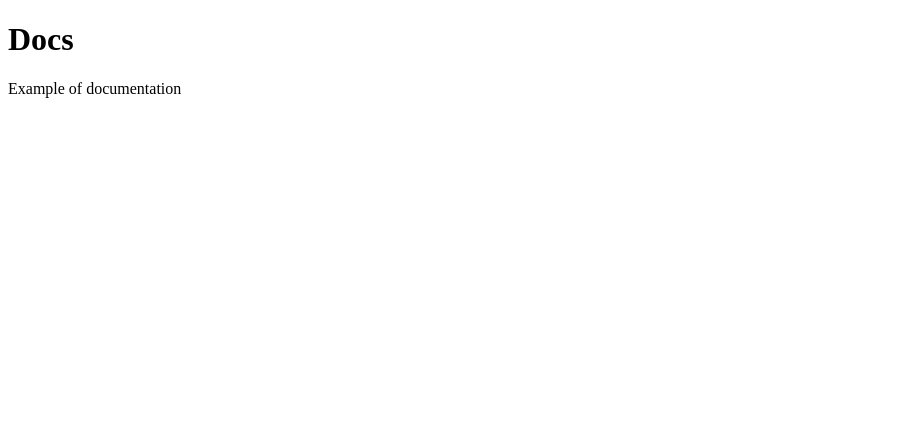
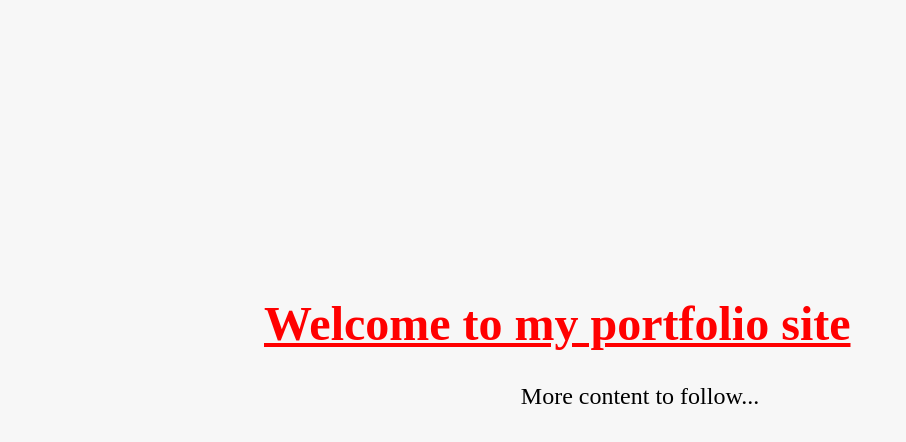
Before and after one commit to ThokozaniZakwe/ThokozaniZakwe.github.io, a plain HTML site: page index.html in a window 1280 px wide. Shown: the whole page, without its empty margins (0-906 px from the left). Drawn offline with Linux system fonts and the light colour scheme.

Commit message:
Initial Commit

```diff
--- a/index.html
+++ b/index.html
@@ -2,10 +2,10 @@
 <html>
   <head>
     <meta charset="utf-8">
-    <title>Docs</title>
+    <title>Home - Portfolio</title>
   </head>
-  <body>
-    <h1>Docs</h1>
-    <p>Example of documentation</p>
+  <body style="padding:20%;font-size:1.5em;background-color:#f7f7f7;">
+    <h1 style="color:red;text-decoration:underline;">Welcome to my portfolio site</h1>
+    <p style="text-align:center;">More content to follow...</p>
   </body>
 </html>
```
